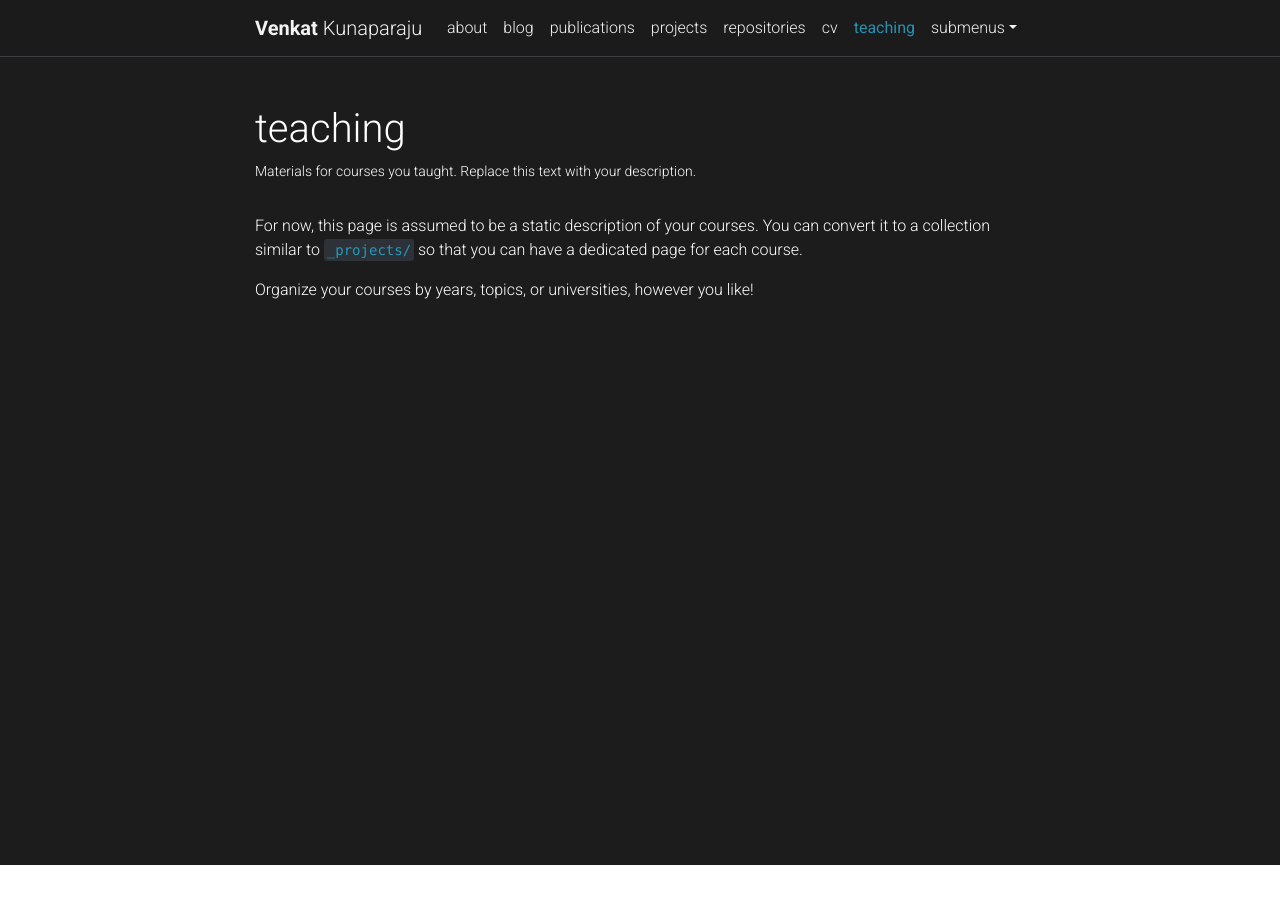
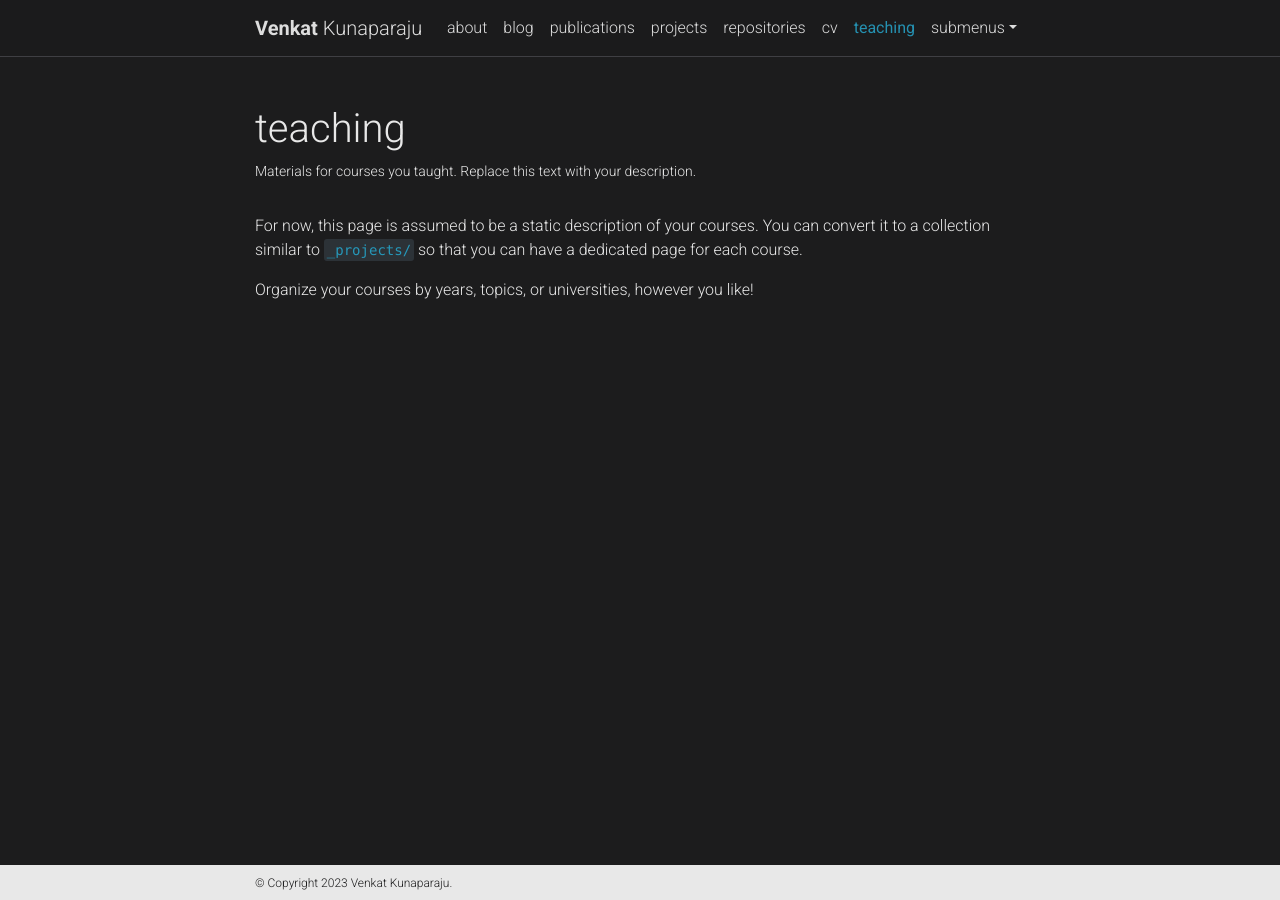
Before and after one commit to Venkat-Kunaparaju/Venkat-Kunaparaju.github.io, a Jekyll site: the page built from _pages/teaching.md, in a window 1280 px wide. Built offline with Jekyll 4.4.1, drawn with Linux system fonts in a browser that asks for light colours; comment, search, counter and statistics services are not loaded; a style sheet for code colours, icons or effects is not loaded.

Commit message:
ColorREvert

```diff
--- a/_sass/_themes.scss
+++ b/_sass/_themes.scss
@@ -5,15 +5,15 @@
 :root {
   --global-bg-color: #{$grey-color-dark};
   --global-code-bg-color: #{$code-bg-color-dark};
-  --global-text-color: #{$white-color};
-  --global-text-color-light: #{$white-color};
+  --global-text-color: #{$grey-color-light};
+  --global-text-color-light: #{$grey-color-light};
   --global-theme-color: #{$cyan-color};
   --global-hover-color: #{$cyan-color};
   --global-hover-text-color: #{$white-color};
-  --global-footer-bg-color: #{$white-color};
-  --global-footer-text-color: #{$white-color};
+  --global-footer-bg-color: #{$grey-color-light};
+  --global-footer-text-color: #{$grey-color-dark};
   --global-footer-link-color: #{$black-color};
-  --global-distill-app-color: #{$white-color};
+  --global-distill-app-color: #{$grey-color-light};
   --global-divider-color: #424246;
   --global-card-bg-color: #{$grey-900};
 
@@ -35,15 +35,15 @@
 html[data-theme='dark'] {
   --global-bg-color: #{$grey-color-dark};
   --global-code-bg-color: #{$code-bg-color-dark};
-  --global-text-color: #{$white-color};
-  --global-text-color-light: #{$white-color};
+  --global-text-color: #{$grey-color-light};
+  --global-text-color-light: #{$grey-color-light};
   --global-theme-color: #{$cyan-color};
   --global-hover-color: #{$cyan-color};
   --global-hover-text-color: #{$white-color};
-  --global-footer-bg-color: #{$white-color};
-  --global-footer-text-color: #{$white-color};
+  --global-footer-bg-color: #{$grey-color-light};
+  --global-footer-text-color: #{$grey-color-dark};
   --global-footer-link-color: #{$black-color};
-  --global-distill-app-color: #{$white-color};
+  --global-distill-app-color: #{$grey-color-light};
   --global-divider-color: #424246;
   --global-card-bg-color: #{$grey-900};
 
```
